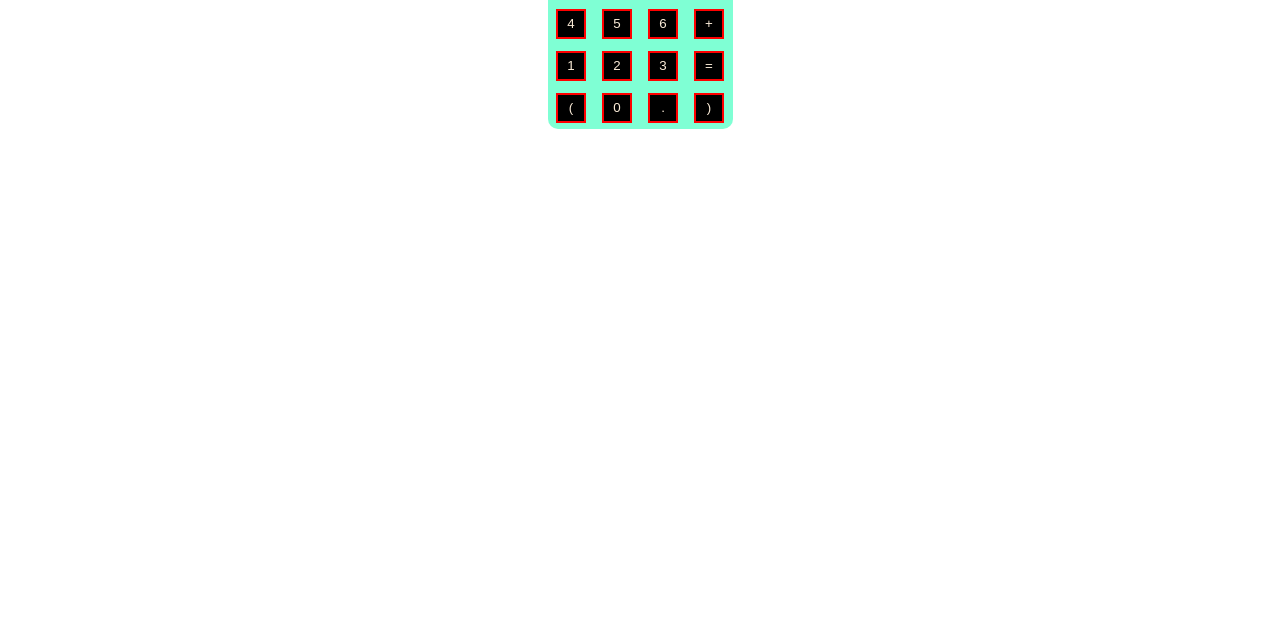
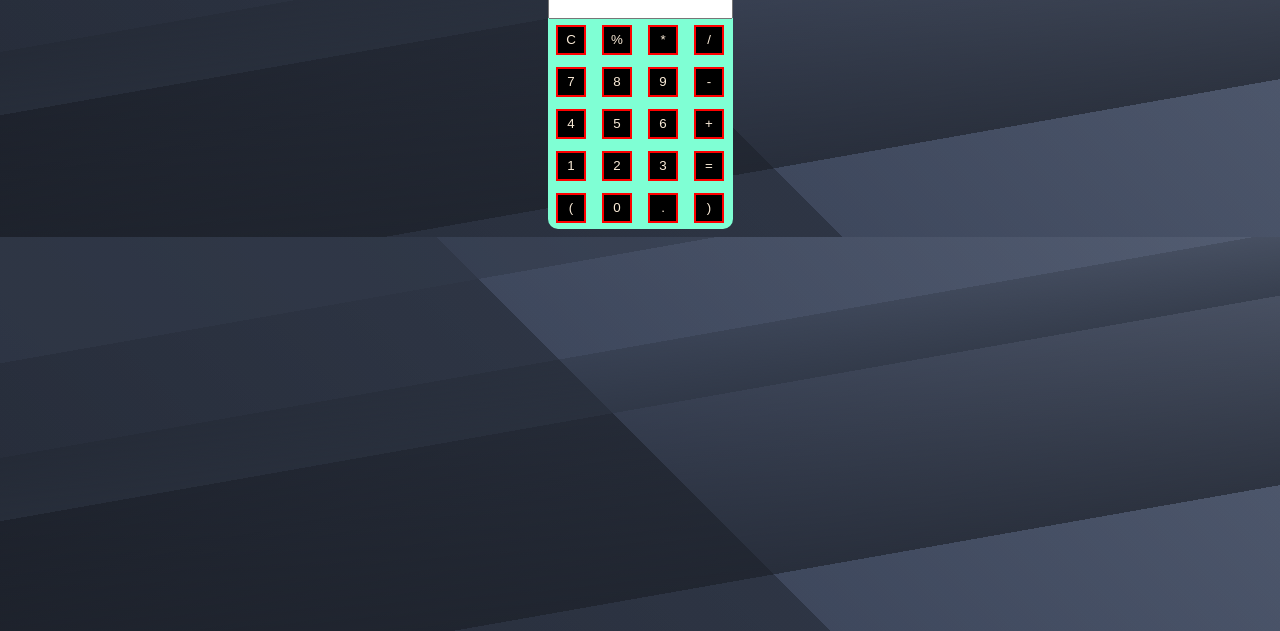
Before and after one commit to AnjanLayek/Simple-Calculator, a plain HTML site: page index.html in a window 1280 px wide. Shown: the part 169-800 px from the top of the page. Drawn offline with Linux system fonts and the light colour scheme.

Commit message:
Update style.css

```diff
--- a/style.css
+++ b/style.css
@@ -1,3 +1,6 @@
+body{
+background: linear-gradient(170deg, rgba(49, 57, 73, 0.8) 20%, rgba(49, 57, 73, 0.5) 20%, rgba(49, 57, 73, 0.5) 35%, rgba(41, 48, 61, 0.6) 35%, rgba(41, 48, 61, 0.8) 45%, rgba(31, 36, 46, 0.5) 45%, rgba(31, 36, 46, 0.8) 75%, rgba(49, 57, 73, 0.5) 75%), linear-gradient(45deg, rgba(20, 24, 31, 0.8) 0%, rgba(41, 48, 61, 0.8) 50%, rgba(82, 95, 122, 0.8) 50%, rgba(133, 146, 173, 0.8) 100%) #313949;
+}
 .container{
     text-align: center;
    width: fit-content;
@@ -5,6 +8,7 @@
    margin: auto;
    background-color: aquamarine;
    border-radius: 10px;
+    margin-top: 120px;
 }
 .btn{
     background-color: black;
```
